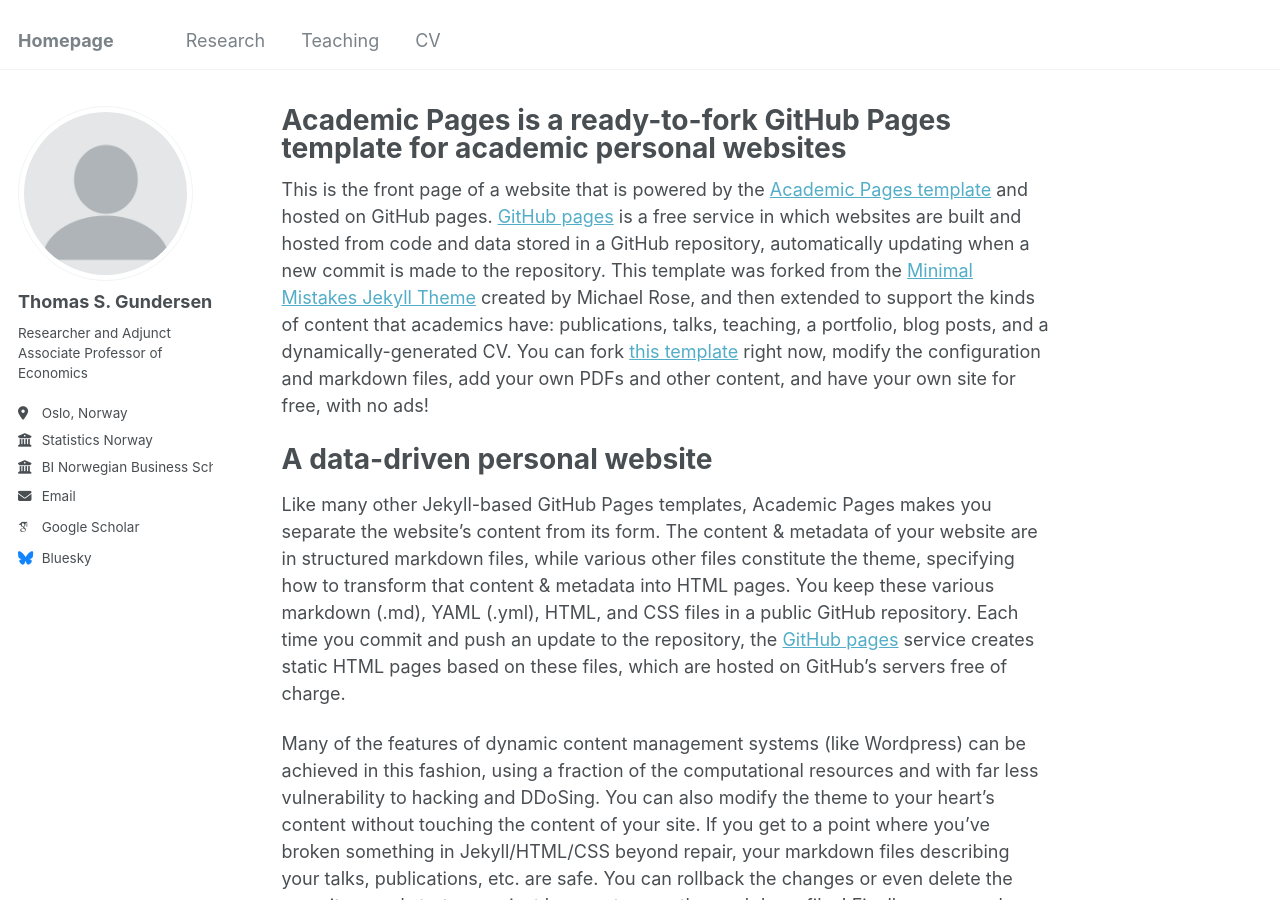
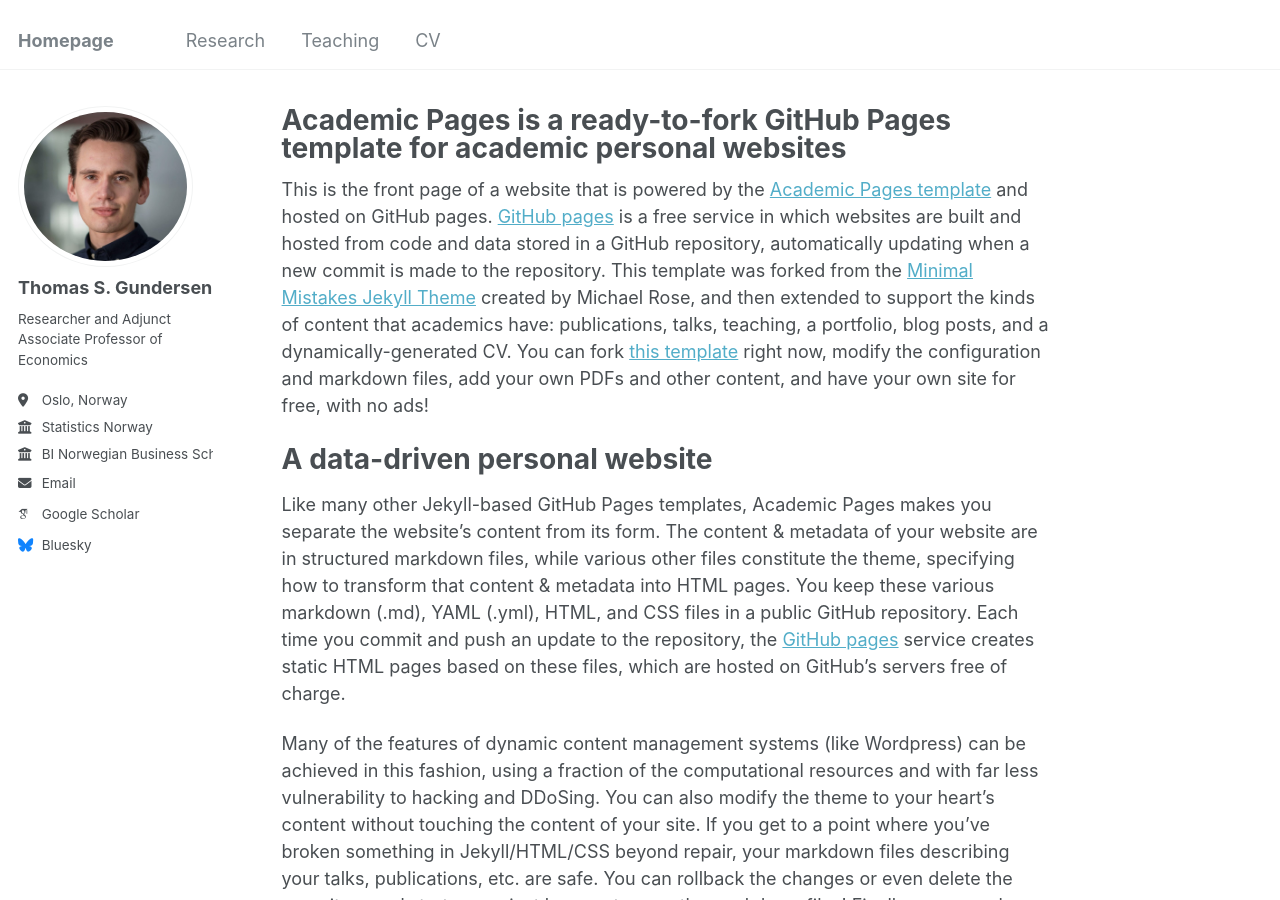
Before and after one commit to tsgundersen/tsgundersen.github.io, a Jekyll site: the page built from _pages/about.md, in a window 1280 px wide and 900 px high. Built offline with Jekyll 4.4.1, drawn with Linux system fonts in a browser that asks for light colours; some web fonts are replaced.

Commit message:
Add headshot

```diff
--- a/_config.yml
+++ b/_config.yml
@@ -21,7 +21,7 @@ repository               : "tsgundersen/tsgundersen.github.io"
 #               Additional customization can be done by editing /_includes/author-profile.html
 author:
   # Biographic information
-  avatar           : "profile.png"
+  avatar           : "BI_photo.jpg"
   name             : "Thomas S. Gundersen"
   pronouns         : # example: "she/her"
   bio              : "Researcher and Adjunct Associate Professor of Economics"
```
Also changed, not shown: images/BI_photo.jpg (added).
